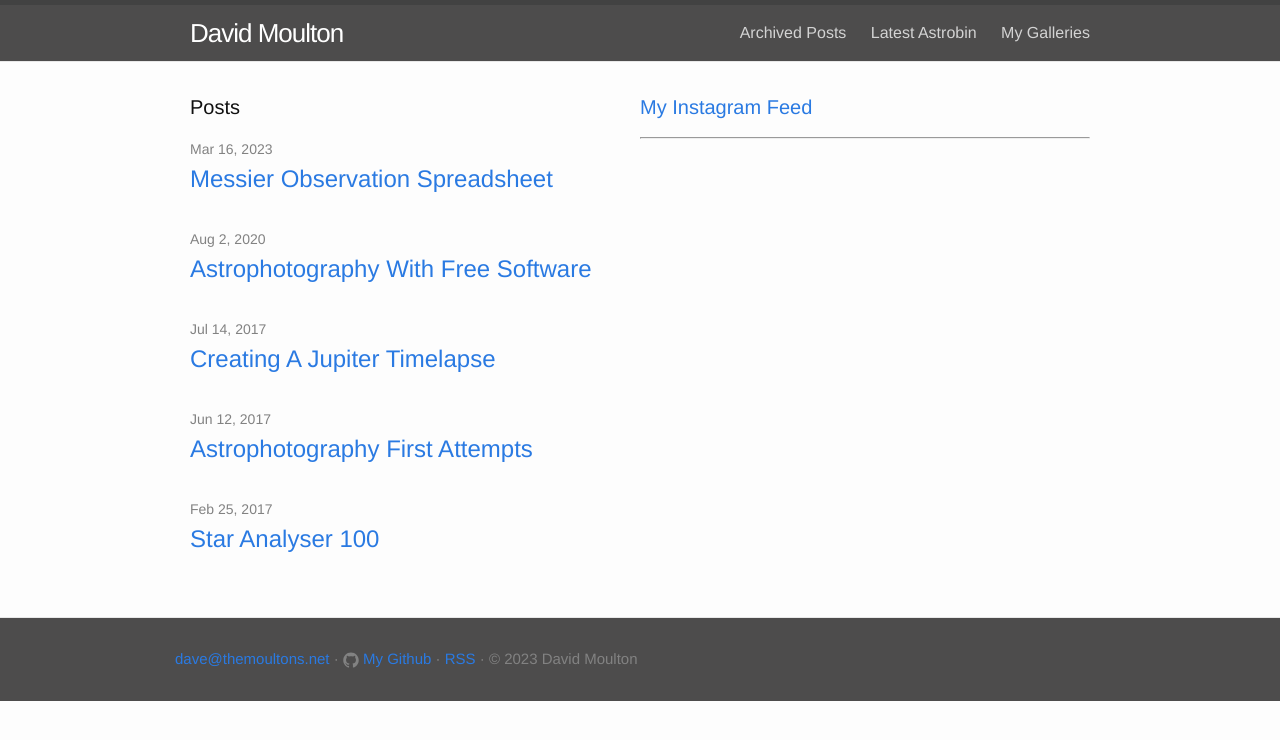
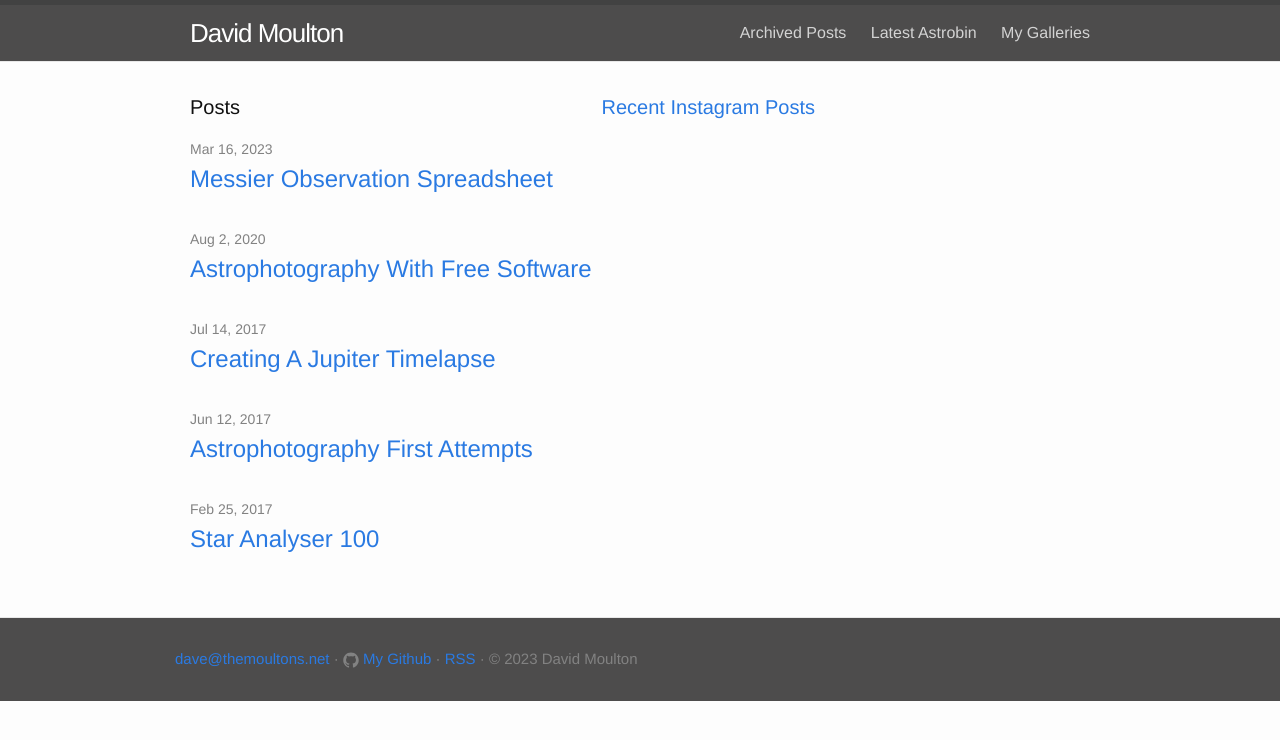
Before and after one commit to dmoulton/dmoulton.github.io, a Jekyll site: the page built from index.html, in a window 1280 px wide. Shown: the top 740 px of the page. Built offline with Jekyll 4.4.1, drawn with Linux system fonts in a browser that asks for light colours; a script that is not in the unit is left out.

Commit message:
further updates to front page formatting

```diff
--- a/index.html
+++ b/index.html
@@ -3,7 +3,7 @@ layout: default
 ---
 
 <div class="home">
-  <div style="width: 50%; float: left;">
+  <div style="float: left; padding-right: 10px;">
     <h1 class="page-heading">Posts</h1>
     <ul class="post-list">
       {% for post in site.posts %}
@@ -19,13 +19,13 @@ layout: default
       {% endfor %}
     </ul>
   </div>
-  <div style="margin-left: 50%;">
+  <div style="float: left; width: 50%;">
     <h1 class="page-heading">
-      <a href="https://www.instagram.com/moulton_astro">My Instagram Feed</a>
+      <a href="https://www.instagram.com/moulton_astro">Recent Instagram Posts</a>
     </h1>
     <!-- Instagram feed is via http://behold.so -->
     <figure data-behold-id="V6ZztIfOYr6FCp89p58b"></figure>
     <script src="https://w.behold.so/widget.js" type="module"></script>
   </div>
-  <hr />
+
 </div>
```
